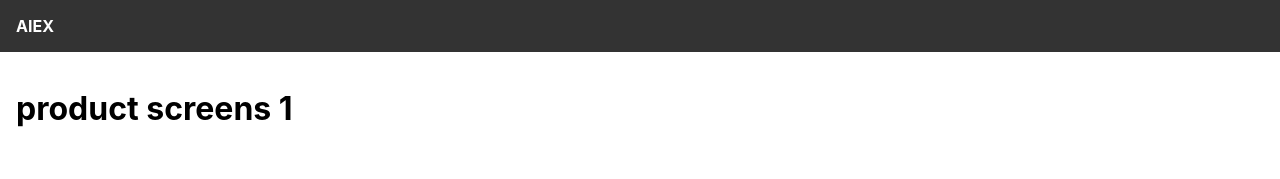
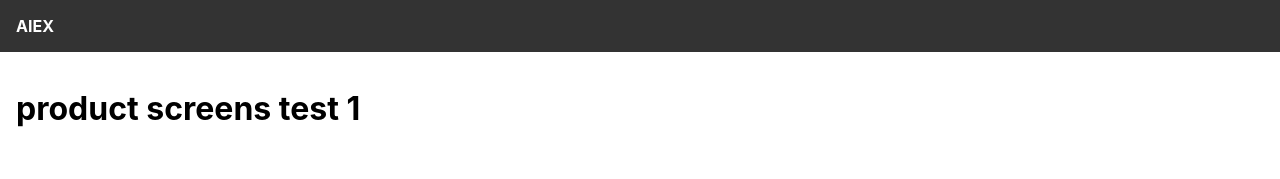
Before and after one commit to sadegh1379/AIEX-shop, a React (Create React App) app in the folder front-end/: page /product/1 in a window 1280 px wide. Shown: the top 179 px of the page. Built offline with nearby package versions, Linux system fonts and the light colour scheme.

Commit message:
test-repo

```diff
--- a/front-end/src/screens/ProductScreen.js
+++ b/front-end/src/screens/ProductScreen.js
@@ -4,7 +4,7 @@ function ProductScreen() {
      const { slug } = useParams();
   return (
     <div>
-      <h1>product screens {slug}</h1>
+      <h1>product screens test {slug}</h1>
     </div>
   )
 }
```
